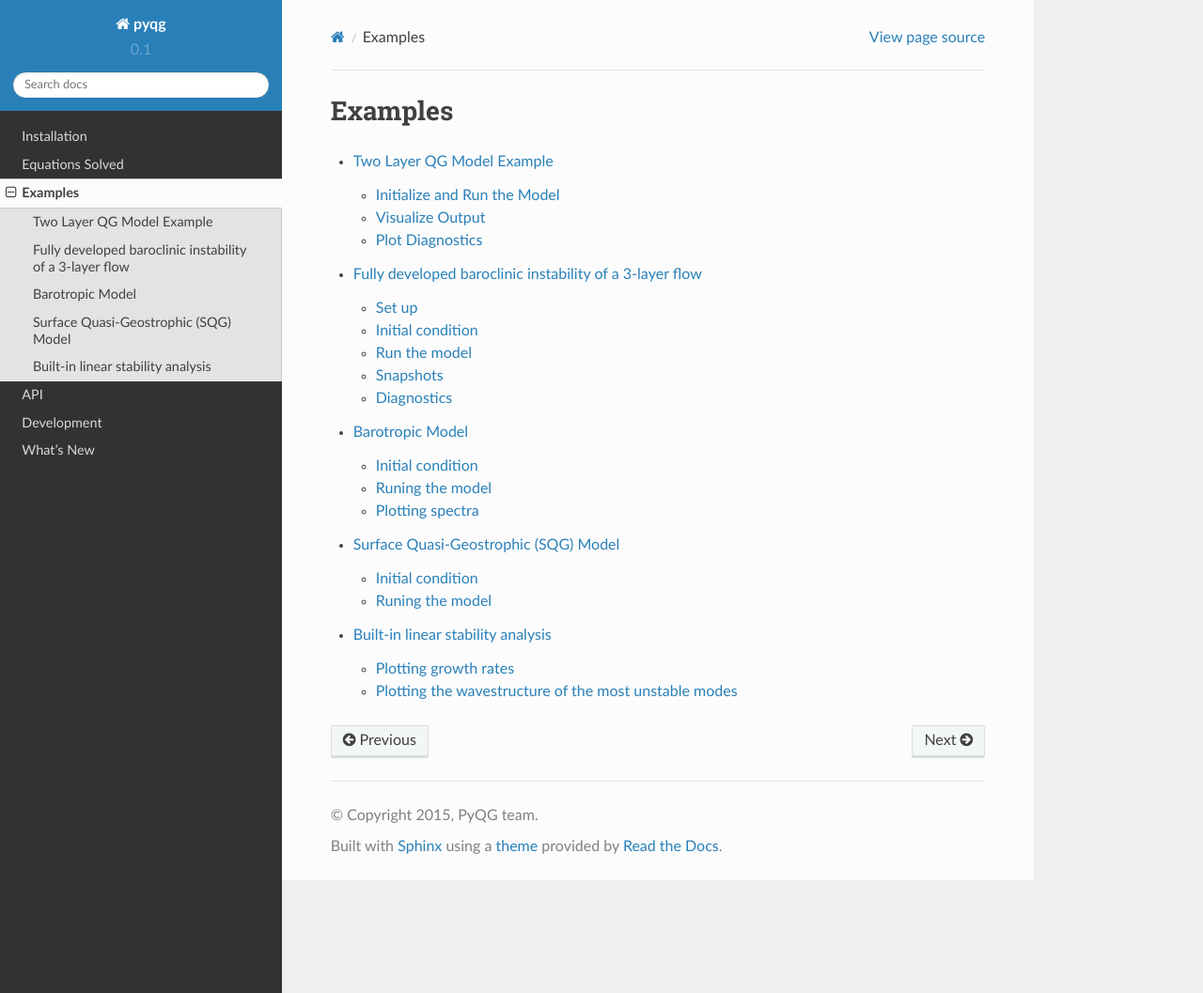
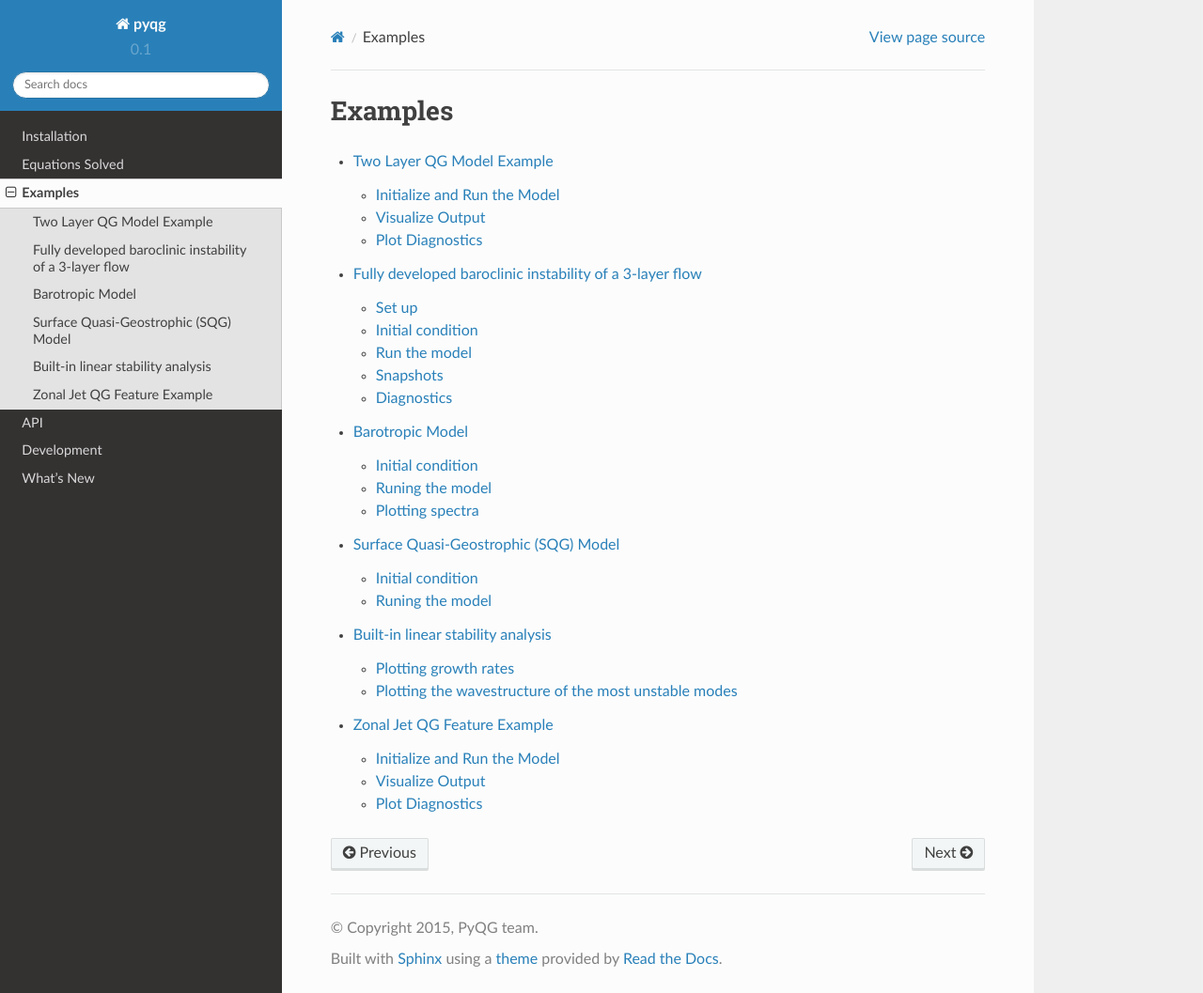
Before and after one commit to pyqg/pyqg, a Sphinx documentation site: the page built from docs/examples.rst, in a window 1280 px wide and 1057 px high. Shown: the whole window at 94% size. Built offline with Sphinx 7.4.7 and the Read the Docs theme 2.0.0, drawn with Linux system fonts in a browser that asks for light colours.

Commit message:
Add resized zonal jet images, add zonal jet to examples nav

```diff
--- a/docs/examples.rst
+++ b/docs/examples.rst
@@ -9,3 +9,4 @@ Examples
     examples/barotropic
     examples/sqg
     examples/linear_stability
+    examples/zonal-jet
--- a/docs/examples/zonal-jet.rst
+++ b/docs/examples/zonal-jet.rst
@@ -83,7 +83,7 @@ python, numbering starts at 0.)
 
 
 
-.. image:: two-layer_files/two-layer_6_0.png
+.. image:: zonal-jet_files/Q_with_jet_0000.png
 
 
 Plot Diagnostics
```
Also changed, not shown: docs/examples/zonal-jet_files/Q_full_with_jet_0000.png, docs/examples/zonal-jet_files/Q_with_jet_0000.png, docs/examples/zonal-jet_files/diag.png, docs/examples/zonal-jet_files/spec.png.
